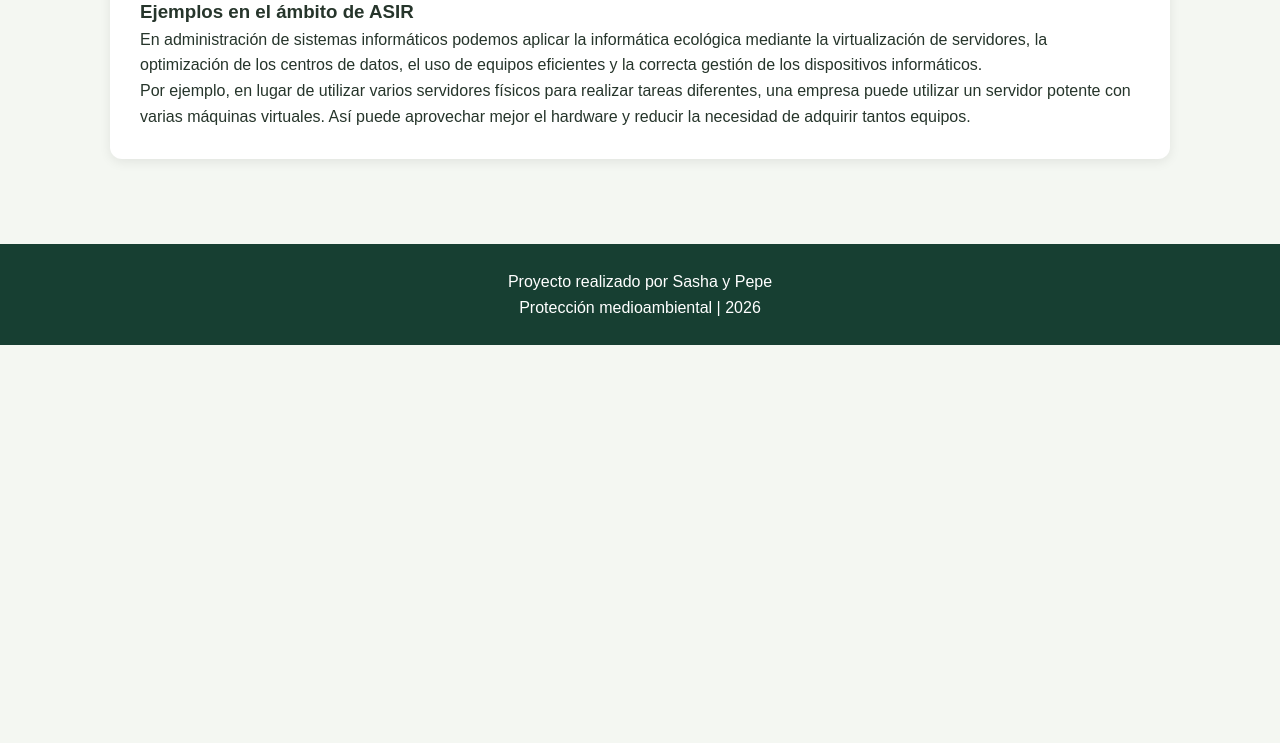
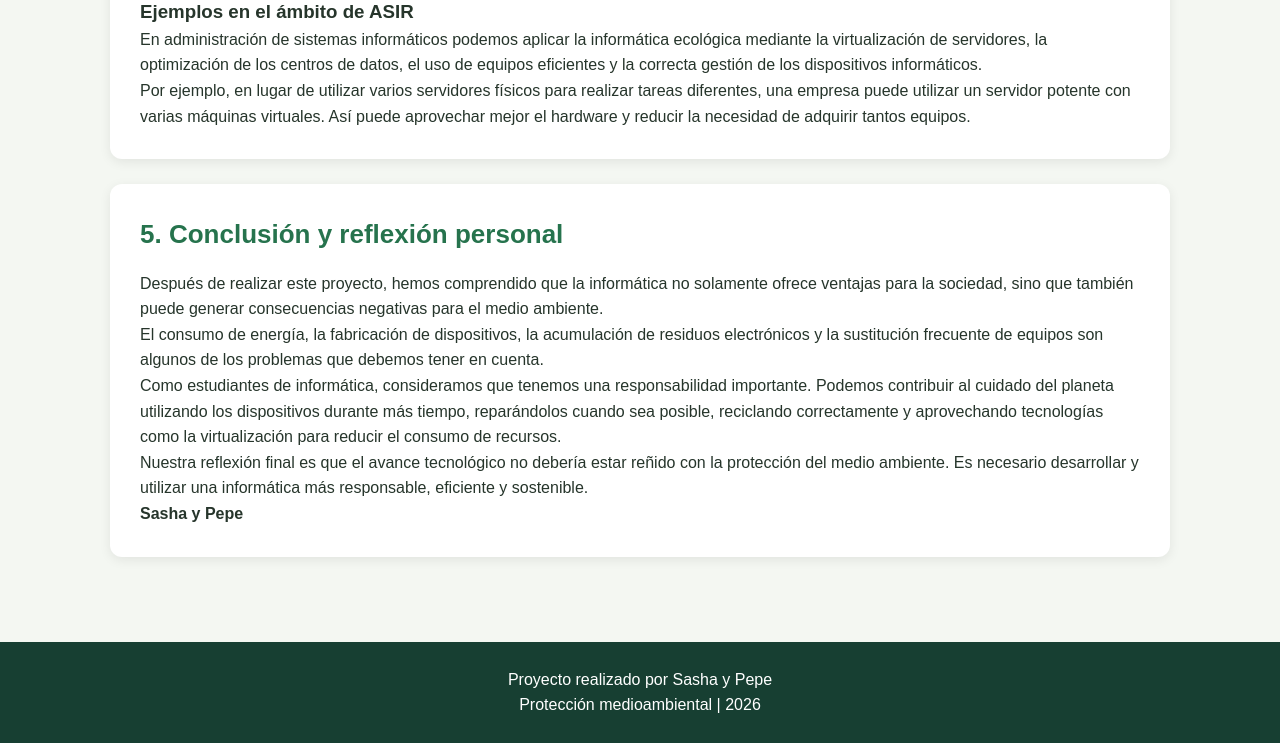
Before and after one commit to sashagarchi13-ux/informatica-ambiental, a plain HTML site: page index.html in a window 1280 px wide. Shown: the part 4881-5624 px from the top of the page. Before the commit the page ends 5226 px from the top, so only its background shows below. Drawn offline with Linux system fonts and the light colour scheme.

Commit message:
Añadir conclusión y reflexión personal

```diff
--- a/index.html
+++ b/index.html
@@ -328,6 +328,47 @@
 
         </section>
 
+        <section id="conclusion">
+
+            <h2>5. Conclusión y reflexión personal</h2>
+
+            <p>
+                Después de realizar este proyecto, hemos comprendido
+                que la informática no solamente ofrece ventajas
+                para la sociedad, sino que también puede generar
+                consecuencias negativas para el medio ambiente.
+            </p>
+
+            <p>
+                El consumo de energía, la fabricación de dispositivos,
+                la acumulación de residuos electrónicos y la sustitución
+                frecuente de equipos son algunos de los problemas que
+                debemos tener en cuenta.
+            </p>
+
+            <p>
+                Como estudiantes de informática, consideramos que
+                tenemos una responsabilidad importante. Podemos
+                contribuir al cuidado del planeta utilizando los
+                dispositivos durante más tiempo, reparándolos cuando
+                sea posible, reciclando correctamente y aprovechando
+                tecnologías como la virtualización para reducir
+                el consumo de recursos.
+            </p>
+
+            <p>
+                Nuestra reflexión final es que el avance tecnológico
+                no debería estar reñido con la protección del medio
+                ambiente. Es necesario desarrollar y utilizar una
+                informática más responsable, eficiente y sostenible.
+            </p>
+
+            <p>
+                <strong>Sasha y Pepe</strong>
+            </p>
+
+        </section>
+
     </main>
 
     <footer id="autores">
```
